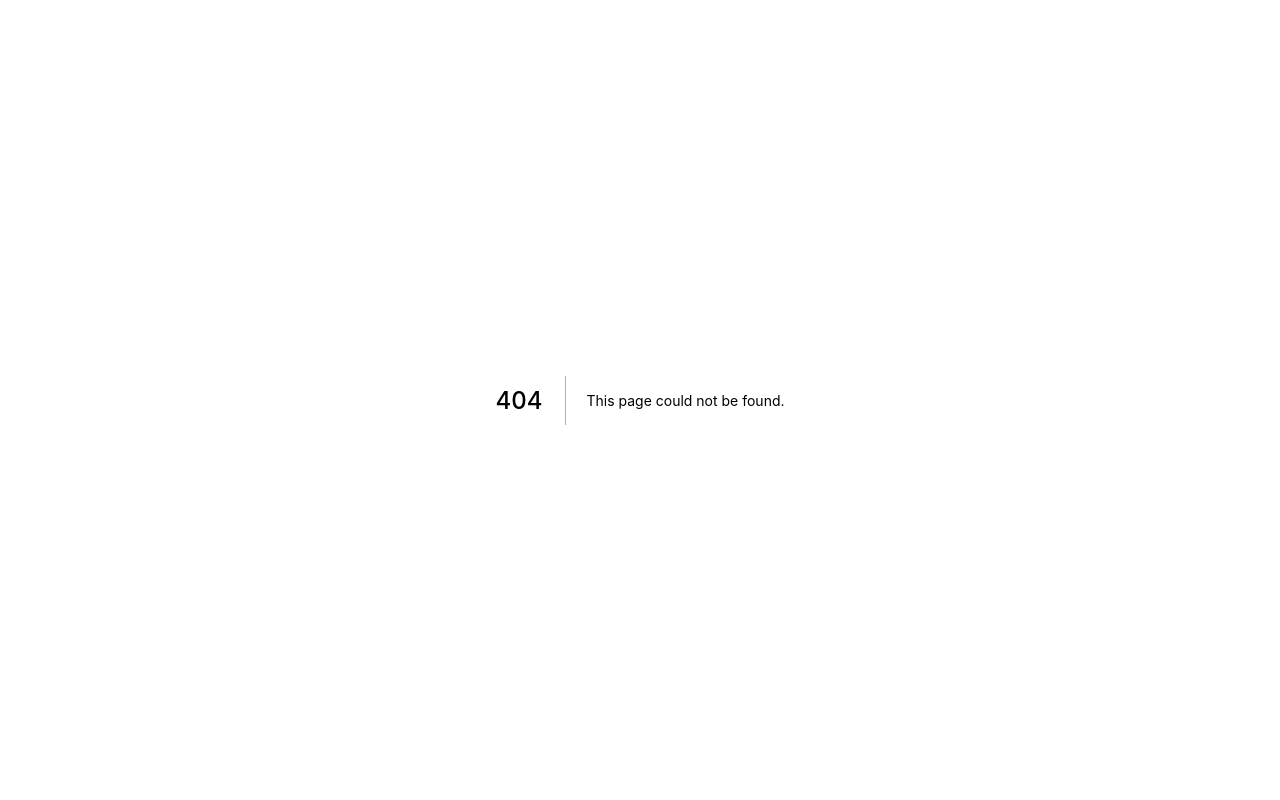
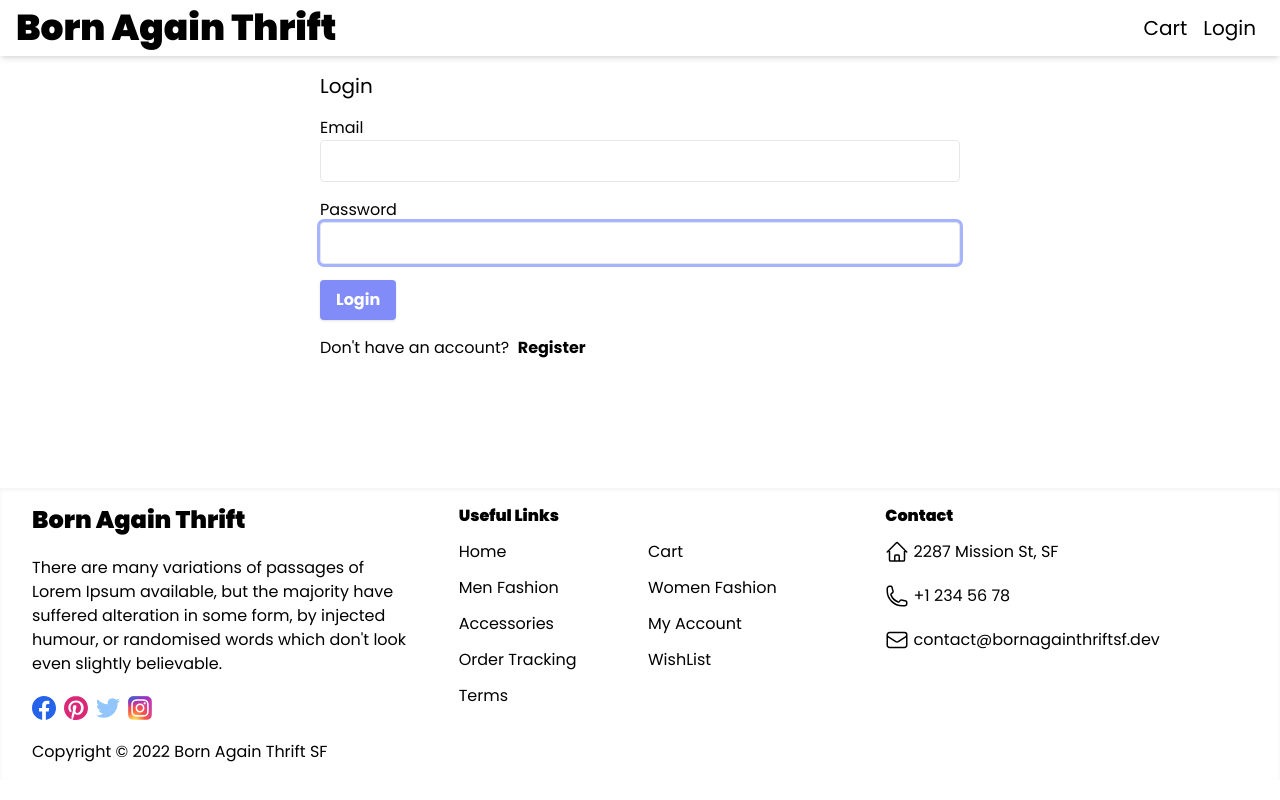
Before and after one commit to dbenavi5/born-again-e-shop, a Next.js app: page /login in a window 1280 px wide. Before the commit this address had no page. Built offline with nearby package versions, Linux system fonts and the light colour scheme.

Commit message:
finished step 12 and create login page

```diff
--- a/package.json
+++ b/package.json
@@ -13,6 +13,7 @@
     "next": "12.2.5",
     "react": "18.2.0",
     "react-dom": "18.2.0",
+    "react-hook-form": "^7.36.1",
     "react-hot-toast": "^2.3.0",
     "react-icons": "^4.4.0"
   },
--- a/pages/cart.js
+++ b/pages/cart.js
@@ -102,7 +102,7 @@
               </li>
               <li>
                 <button
-                  onClick={() => router.push("/shipping")}
+                  onClick={() => router.push("/login?redirect=/shipping")}
                   className="primary-button w-full"
                 >
                   {" "}
--- /dev/null
+++ b/pages/login.js
@@ -0,0 +1,72 @@
+import Link from 'next/link';
+import React from 'react';
+import { Layout } from '../components/Layout';
+import { useForm } from 'react-hook-form';
+
+export default function LoginScreen() {
+
+    const {
+      handleSubmit,
+      register,
+      formState: { errors },
+    } = useForm();
+
+    const submitHandler = ({email, password}) => {
+        console.log(email, password);
+    }
+
+  return (
+    <Layout title="login">
+      <form
+        className="mx-auto max-w-screen-tablet"
+        onSubmit={handleSubmit(submitHandler)}
+      >
+        <h1 className="mb-4 text-xl">Login</h1>
+        <div className="mb-4">
+          <label htmlFor="email">Email</label>
+          <input
+            type="email"
+            {...register("email", {
+              required: "Please enter email",
+              pattern: {
+                value: /^[a-zA-Z0-9_.+-]+@[a-zA-Z0-9-]+.[a-zA-Z0-9-.]+$/i,
+                message: "Please enter valid email",
+              },
+            })}
+            className="w-full"
+            id="email"
+            autoFocus
+          ></input>
+          {errors.email && (
+            <div className="text-red-500">{errors.email.message}</div>
+          )}
+        </div>
+        <div className="mb-4">
+          <label htmlFor="password">Password</label>
+          <input
+            type="password"
+            {...register("password", {
+              required: "Please enter password",
+              minLength: { value: 8, message: "password is more than 8 chars" },
+            })}
+            className="w-full"
+            id="password"
+            autoFocus
+          ></input>
+          {errors.password && (
+            <div className="text-red-500">{errors.password.message}</div>
+          )}
+        </div>
+        <div className="mb-4">
+          <button className="primary-button">Login</button>
+        </div>
+        <div>
+          Don&apos;t have an account? &nbsp;
+          <Link href="/register">
+            <b>Register</b>
+          </Link>
+        </div>
+      </form>
+    </Layout>
+  );
+}
--- a/styles/globals.css
+++ b/styles/globals.css
@@ -25,3 +25,9 @@
 .primary-button {
   @apply  text-white font-bold rounded bg-indigo-400 py-2 px-4 shadow outline-none hover:bg-indigo-500 active:bg-indigo-600;
 }
+
+input,
+select,
+textarea {
+  @apply rounded border p-2  outline-none ring-indigo-300  focus:ring;
+}
```
Also changed, not shown: 2 other files (tests, documents, lock files or other folders).
